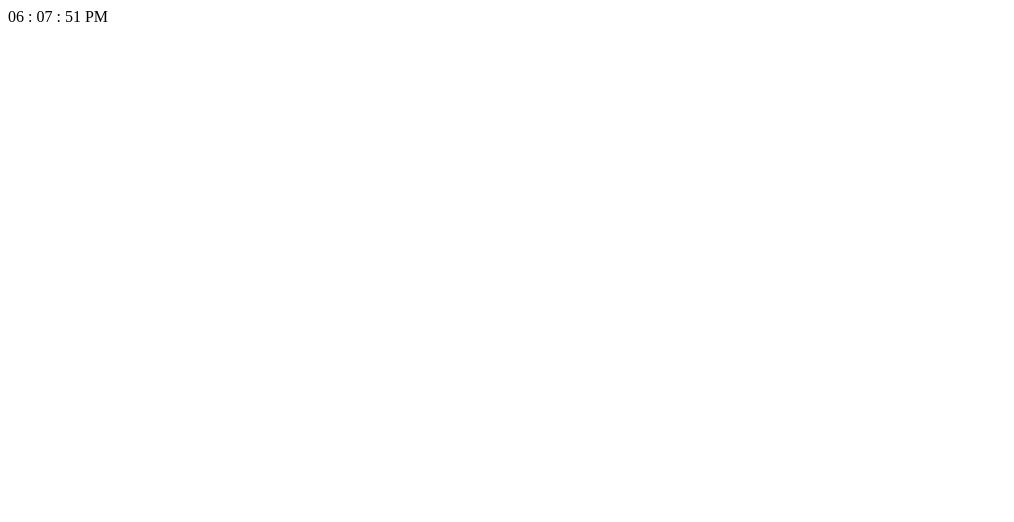
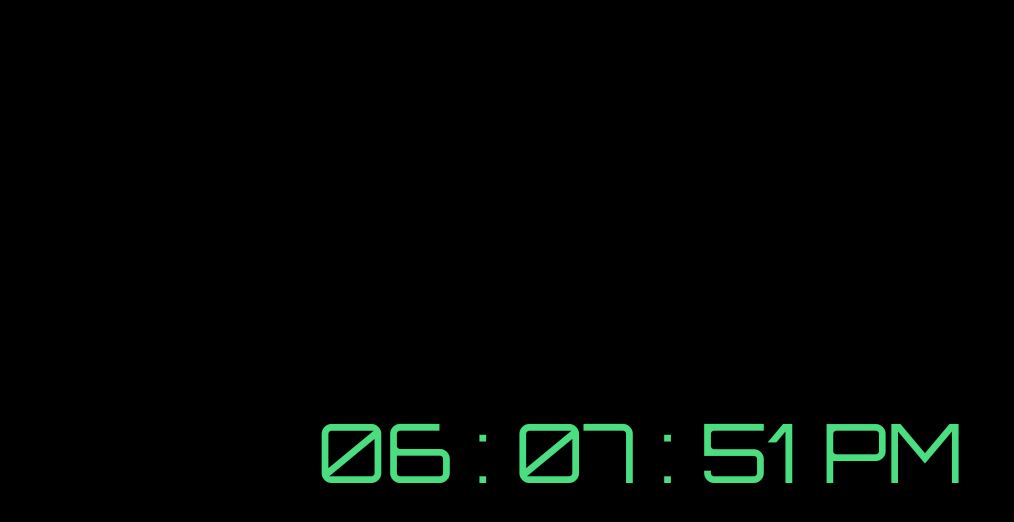
Before and after one commit to YSS17/Clock_Js, a plain HTML site: page index.html in a window 1280 px wide. Shown: the whole page, without its empty margins (0-1014 px from the left). Drawn offline with Linux system fonts and the light colour scheme.

Commit message:
Adding simple style to clock

```diff
--- a/index.html
+++ b/index.html
@@ -4,6 +4,9 @@
   <meta charset="UTF-8">
   <meta http-equiv="X-UA-Compatible" content="IE=edge">
   <meta name="viewport" content="width=device-width, initial-scale=1.0">
+  <link rel="preconnect" href="https://fonts.googleapis.com">
+  <link rel="preconnect" href="https://fonts.gstatic.com" crossorigin>
+  <link href="https://fonts.googleapis.com/css2?family=Orbitron&display=swap" rel="stylesheet">
   <link rel="stylesheet" href="styles.css">
   <script src="script.js" defer></script>
   <title>Clock</title>
--- a/styles.css
+++ b/styles.css
@@ -0,0 +1,17 @@
+body {
+  margin: 0;
+  padding: 0;
+  background-color: black;
+  height: 100vh;
+  width: auto;
+}
+
+.clock {
+  font-size: 82px;
+  top: 50%;
+  display: flex;
+  position: relative;
+  justify-content: center;
+  color: #4ade80;
+  font-family: 'Orbitron', sans-serif;
+}
```
